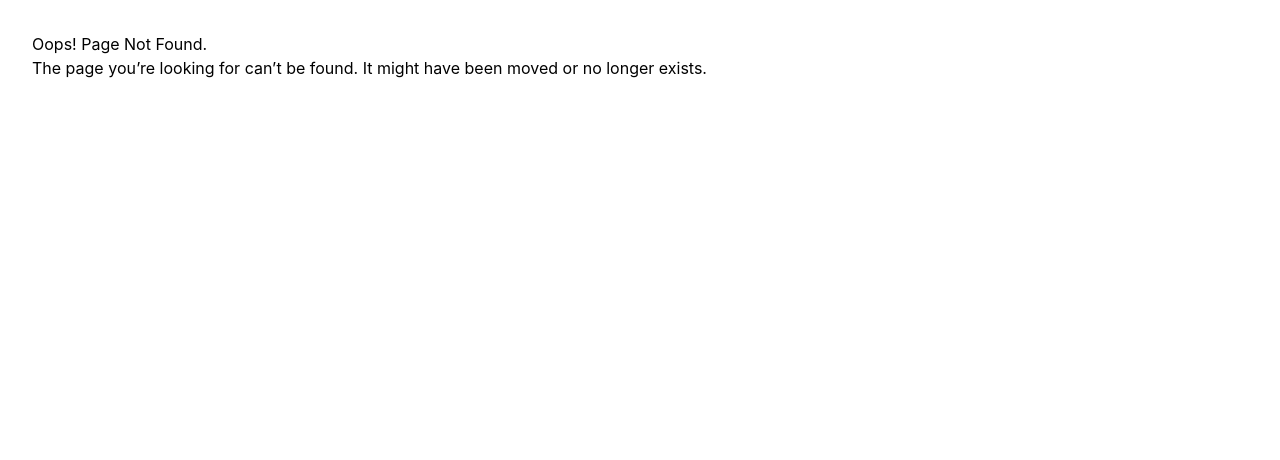
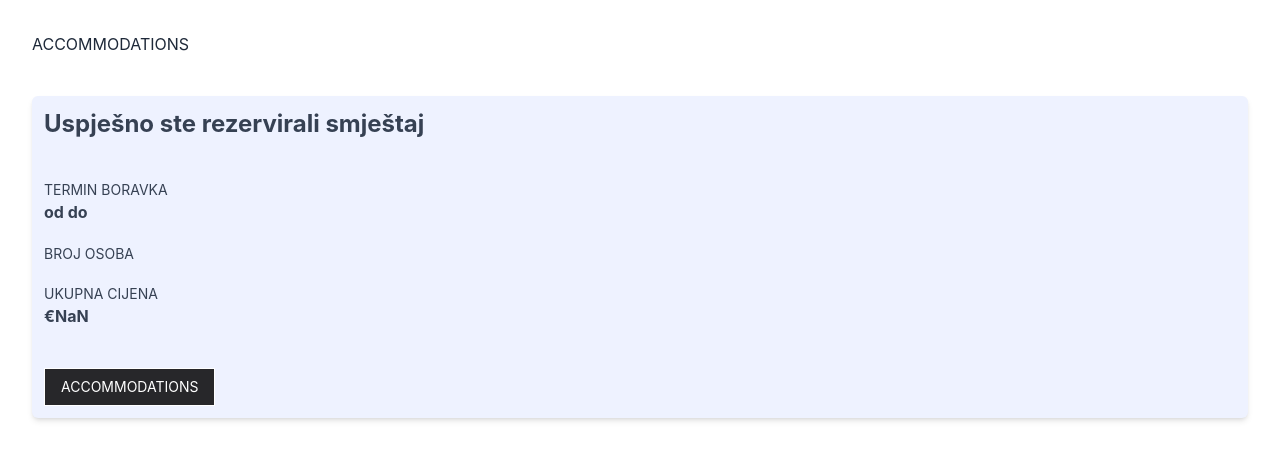
Before and after one commit to jasmingubeljic/accommodation-filtering, a React (Vite) app: page /booking/1 in a window 1280 px wide. Before the commit this address had no page. Shown: the top 460 px of the page. Built offline with nearby package versions, Linux system fonts and the light colour scheme.

Commit message:
feat: create booking flow

```diff
--- a/package.json
+++ b/package.json
@@ -16,7 +16,8 @@
     "react-dom": "^18.3.1",
     "react-modal": "^3.16.3",
     "react-router-dom": "^7.1.3",
-    "tailwindcss": "^4.0.0"
+    "tailwindcss": "^4.0.0",
+    "uuid": "^11.0.5"
   },
   "devDependencies": {
     "@eslint/js": "^9.17.0",
--- a/src/App.jsx
+++ b/src/App.jsx
@@ -2,7 +2,7 @@ import { createBrowserRouter, RouterProvider } from "react-router-dom";
 import Container from "./components/Container/Container";
 import AccommodationPage from "./components/pages/AccommodationPage";
 import NotFoundPage from "./components/pages/NotFoundPage";
-import AccommodationDetailsPage from "./components/pages/AccommodationDetailsPage";
+import BookingPage from "./components/pages/BookingPage";
 import './App.css'
 
 function App() {
@@ -14,7 +14,7 @@ function App() {
       errorElement: <NotFoundPage />,
       children: [
         { path: "/", element: <AccommodationPage /> },
-        { path: "/accommodation/:id", element: <AccommodationDetailsPage />}
+        { path: "/booking/:id", element: <BookingPage />}
       ],
     },
   ]);
--- a/src/components/Container/Container.jsx
+++ b/src/components/Container/Container.jsx
@@ -3,7 +3,7 @@ import { Outlet } from 'react-router-dom'
 export default function Container () {
 
     return <>
-        <h1>Accommodations</h1>
+        <h1 className="uppercase text-gray-800">Accommodations</h1>
         <Outlet />
     </>
 
--- a/src/components/Filter/Filter.jsx
+++ b/src/components/Filter/Filter.jsx
@@ -125,6 +125,9 @@ export default function Filters(props) {
     }
 
     if (event.target.type == "number") {
+      if(event.target.name == "capacity") {
+        props.onSetSelGuestCount(event.target.value)
+      }
       setFilters((prevState) => {
         return {
           ...prevState,
--- a/src/components/Prices/BookingInfo.jsx
+++ b/src/components/Prices/BookingInfo.jsx
@@ -1,4 +1,4 @@
-import { renderReadableDate } from "../../util/utils"
+import { renderReadableDate, formatPrice } from "../../util/utils"
 
 export default function BookingInfo({ selDates, accommodation }) {
   if (selDates[0] && selDates[1]) {
@@ -12,7 +12,7 @@ export default function BookingInfo({ selDates, accommodation }) {
           </b>
         </p>
         <p>
-          Total Price: <b>€{accommodation?.computedTotalPrice}</b>
+          Total Price: <b>{formatPrice(accommodation?.computedTotalPrice)}</b>
         </p>
       </div>
     );
--- a/src/components/Prices/PriceRange.jsx
+++ b/src/components/Prices/PriceRange.jsx
@@ -1,4 +1,3 @@
-
 export default function renderPriceRange ({minPrice, maxPrice, selDates}) {
     if (selDates) return;
     if (minPrice != maxPrice) {
--- a/src/components/pages/AccommodationDetailsPage.jsx
+++ /dev/null
@@ -1,8 +0,0 @@
-import { useParams } from 'react-router-dom'
-
-export default function AccommodationDetailsPage() {
-    const params = useParams()
-    return <>
-        accomoodation page {params.id}
-    </>
-}
--- a/src/components/pages/AccommodationPage.jsx
+++ b/src/components/pages/AccommodationPage.jsx
@@ -1,6 +1,8 @@
 import { useEffect, useState } from "react";
+import { useNavigate } from "react-router-dom";
 import { getAccommodations } from "../../util/apiCalls";
-import { customModalStyles } from "../../util/utils"
+import { customModalStyles, renderReadableDate } from "../../util/utils"
+import { v4 as uuidv4 } from 'uuid';
 import Filters from "../Filter/Filter";
 import Modal from "react-modal";
 import Pill from "../Pills/Pill";
@@ -12,7 +14,9 @@ export default function AccommodationPage() {
   const [accommodations, setAccommodations] = useState([]);
   const [filteredAccommodations, setFilteredAccommodations] = useState([]);
   const [selDates, setSelDates] = useState(false);
+  const [selGuestCount, setSelGuestCount] = useState(1);
   const [isModalOn, setIsModalOn] = useState(false);
+  const navigate = useNavigate()
 
   useEffect(() => {
     getAccommodations(
@@ -78,6 +82,21 @@ export default function AccommodationPage() {
   };
 
 
+  const saveBooking = () => {
+    const bookingData = {}
+    bookingData['id'] = uuidv4()
+    bookingData['accommodationId'] = accommodation.id
+    bookingData['accommodationTitle'] = accommodation.title
+    bookingData['guestCount'] = selGuestCount
+    bookingData['selDates'] = accommodation.selDates
+    bookingData['selDates'] = [renderReadableDate(selDates[0]), renderReadableDate(selDates[1])] // convert date object to string for JSON below
+    bookingData['totalPrice'] = accommodation.computedTotalPrice
+    bookingData['bookingStatus'] = 'submitted'
+    console.log("bookingData: ", bookingData)
+    localStorage.setItem('booking', JSON.stringify(bookingData)) // simulate db store
+    navigate('/booking/'+bookingData['id'])
+  }
+
 
   return (
     <>
@@ -85,6 +104,7 @@ export default function AccommodationPage() {
         accommodations={accommodations}
         onSetFilteredAccommodations={(fa) => setFilteredAccommodations(fa)}
         onDatesSave={(dates) => setSelDates(dates)}
+        onSetSelGuestCount={(selCapacity) => setSelGuestCount(selCapacity)}
       />
       <div className="grid grid-cols-2 gap-3 md:grid-cols-4 md:gap-5">
         {filteredAccommodations.map((a) => {
@@ -117,7 +137,7 @@ export default function AccommodationPage() {
                 <img src={accommodation.image} />
                 <div className="px-3 pt-1 pb-2">
                   <div>
-                    <h1 className="text-xl font-semibold uppercase">
+                    <h1 className="text-xl text-gray-700 font-semibold uppercase mx-1">
                       {accommodation.title}
                     </h1>
                     <br></br>
@@ -155,7 +175,7 @@ export default function AccommodationPage() {
                       </button>
                       <button
                         className="bg-zinc-800 hover:bg-zinc-950 transition-all text-white px-4 py-2 border-1 hover:cursor-pointer uppercase text-sm"
-                        onClick={() => console.log("Rezerviraj”")}
+                        onClick={saveBooking}
                         hidden={!selDates}
                       >
                         Rezerviraj
--- /dev/null
+++ b/src/components/pages/BookingPage.jsx
@@ -0,0 +1,48 @@
+import { useState, useEffect } from "react";
+import { useNavigate, useParams } from "react-router-dom";
+import { formatPrice } from "../../util/utils";
+
+export default function BookingPage() {
+  const [booking, setBooking] = useState();
+  const navigate = useNavigate();
+  const params = useParams();
+
+  useEffect(() => {
+    setBooking(JSON.parse(localStorage.getItem("booking")));
+  }, []);
+
+  useEffect(() => {
+    console.log("booking from booking page: ", booking);
+  }, [booking]);
+
+
+  if (booking && booking.id != params.id) {
+    return navigate("/");
+  }
+
+  return (
+    <div className="mt-10 p-3 rounded-md shadow-md bg-indigo-50">
+      <h1 className="text-2xl font-bold text-gray-700">
+        Uspješno ste rezervirali smještaj <span className="uppercase">{booking?.accommodationTitle}</span>
+      </h1>
+      <div className="mt-10 text-md">
+        <div className="mt-5 text-gray-700">
+          <p className="uppercase text-sm">Termin boravka</p><p className="font-bold">od {booking?.selDates[0]} do {booking?.selDates[1]}</p>
+        </div>
+        <div className="mt-5 text-gray-700">
+          <p className="uppercase text-sm">Broj osoba</p><p className="font-bold">{booking?.guestCount}</p>
+        </div>
+        <div className="mt-5 text-gray-700">
+          <p className="uppercase text-sm">Ukupna cijena</p><p className="font-bold">{formatPrice(booking?.totalPrice)}</p>
+        </div>
+      </div>
+
+      <button
+        onClick={() => navigate("/")}
+        className="bg-zinc-800 hover:bg-zinc-950 transition-all text-white px-4 py-2 border-1 hover:cursor-pointer uppercase text-sm mt-10"
+      >
+        Accommodations
+      </button>
+    </div>
+  );
+}
--- a/src/util/utils.js
+++ b/src/util/utils.js
@@ -1,10 +1,15 @@
 export function renderReadableDate(date) {
+  if(!date) return
   const dateCopy = structuredClone(date);
   // Manually adjust for the desired time zone (e.g., CET)
   const localOffset = dateCopy.getTimezoneOffset(); // Get the local timezone offset in minutes
   dateCopy.setMinutes(dateCopy.getMinutes() - localOffset); // Adjust the date to local time
 
   return dateCopy.toISOString().split("T")[0];
+}
+
+export function formatPrice (price) {
+  return new Intl.NumberFormat('en-US', { style: 'currency', currency: 'EUR' }).format(price)
 }
 
 
```
Also changed, not shown: 1 other file (tests, documents, lock files or other folders).
